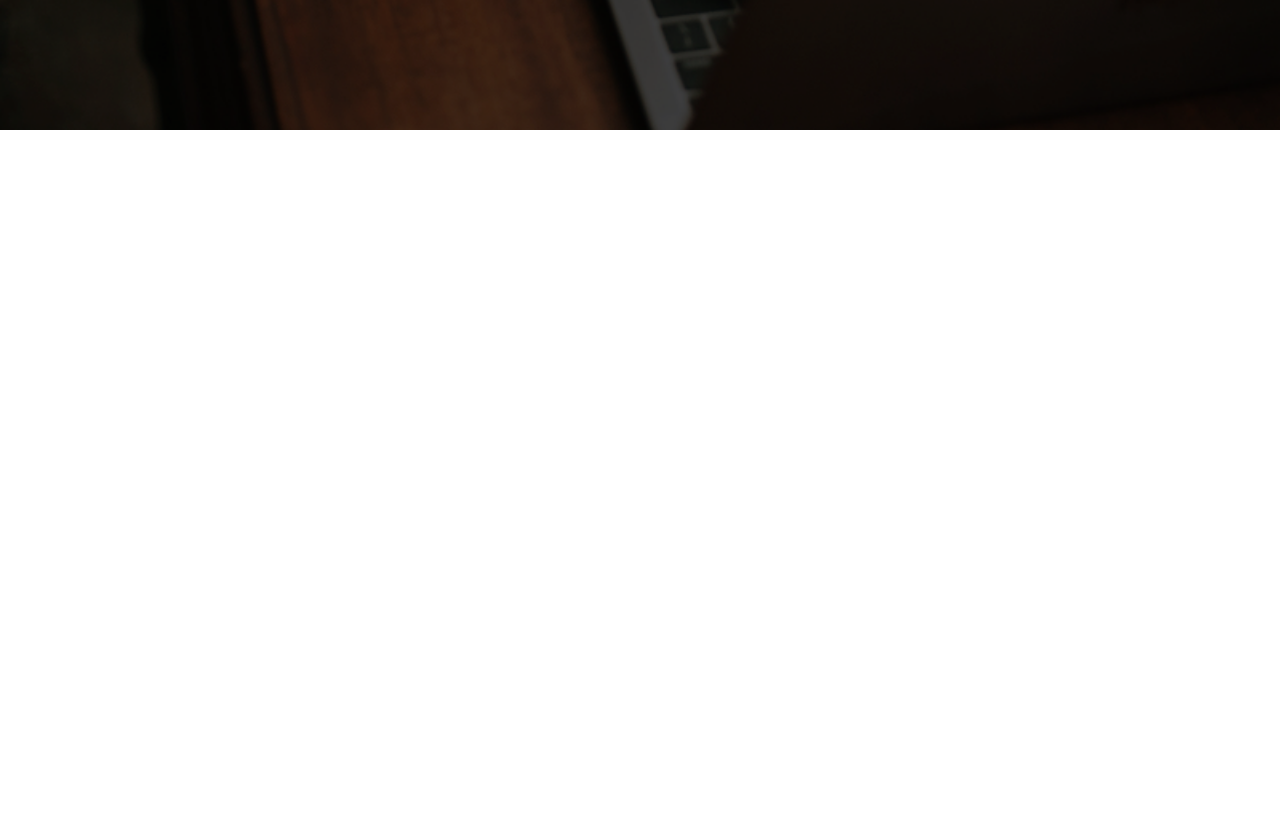
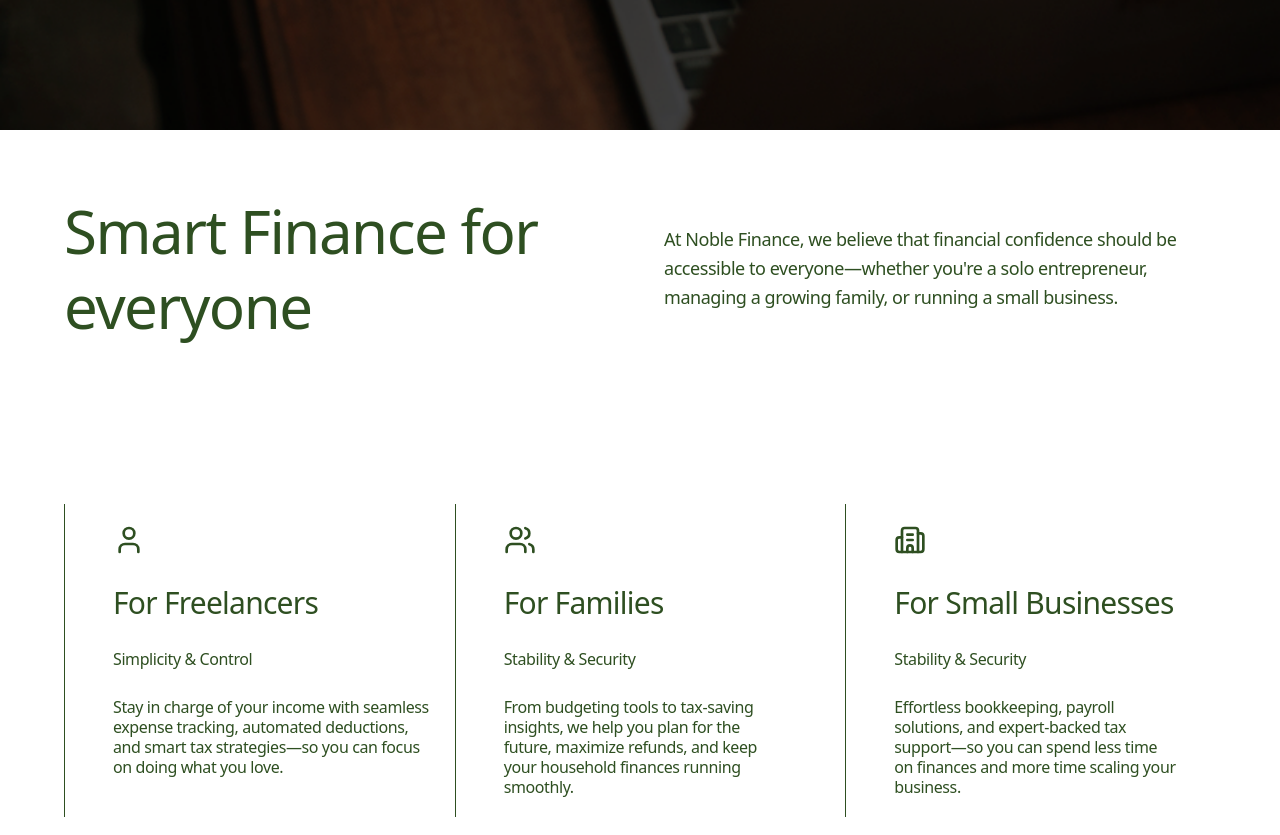
Before and after one commit to AdebimpeAbdulhamidEniola/friendly_accounting_service, a Next.js app: page /test in a window 1280 px wide. Shown: the part 4060-4895 px from the top of the page. Before the commit the page ends 4190 px from the top, so only its background shows below. Built offline with nearby package versions, Linux system fonts and the light colour scheme.

Commit message:
expand home layout

```diff
--- /dev/null
+++ b/components/home/CustomPlan.tsx
@@ -0,0 +1,25 @@
+import {Card,CardHeader,CardContent, CardTitle} from "@/components/ui/card"
+import { Button } from "../ui/button"
+import Image from "next/image"
+
+const CustomPlan = () => {
+
+    return (
+        <div>
+            <Card>
+                <CardHeader>
+                    <CardTitle className="text-muted-foreground">A custom built plan for you</CardTitle>
+                </CardHeader>
+                <CardContent>
+                    <p>At Noble Finances, we believe that tax filing should be seamless, accurate, and stress-free. Our approach is centered on three key pillars: simplicity, accuracy, and security.</p>
+                    <Button className="bg-white">Learn More</Button>
+                </CardContent>
+            </Card>
+
+            <Image src="/stack-woods.png" alt="Stack Woods" width={590} height={375} className="w-[295px] md:w-[350px] lg:w-[590px] h-auto" />
+        </div>
+    )
+
+}
+
+export default CustomPlan
--- a/components/home/MainBody/ImageSection.tsx
+++ b/components/home/ImageSection.tsx
@@ -3,15 +3,13 @@ import Image from "next/image";
 
 const ImageSection = () => {
     return (
-
         <Image src={"/images/section-image.png"}
         alt={"a person typing"}
         width={1920}
         height={1080}
-        className={"w-full h-auto "}
+        className={"w-full h-auto"}
         />
-
     )
 }
 
-export default ImageSection
+export default ImageSection;
--- a/components/home/MainBody/OfferSection.tsx
+++ /dev/null
@@ -1,11 +0,0 @@
-import ImageSection from "./ImageSection"
-
-const OfferSection = () => {
-    return (
-        <div>
-            <ImageSection />
-        </div>
-    )
-}
-
-export default OfferSection
--- /dev/null
+++ b/components/home/WhyUsSection.tsx
@@ -0,0 +1,80 @@
+import { User, Users, Building2, LucideIcon } from "lucide-react";
+
+type WhyUsCard = {
+  icon: LucideIcon;
+  title: string;
+  subtitle: string;
+  description: string;
+};
+
+const whyUsData: WhyUsCard[] = [
+  {
+    icon: User,
+    title: "For Freelancers",
+    subtitle: "Simplicity & Control",
+    description: "Stay in charge of your income with seamless expense tracking, automated deductions, and smart tax strategies—so you can focus on doing what you love."
+  },
+  {
+    icon: Users,
+    title: "For Families",
+    subtitle: "Stability & Security",
+    description: "From budgeting tools to tax-saving insights, we help you plan for the future, maximize refunds, and keep your household finances running smoothly."
+  },
+  {
+    icon: Building2,
+    title: "For Small Businesses",
+    subtitle: "Stability & Security",
+    description: "Effortless bookkeeping, payroll solutions, and expert-backed tax support—so you can spend less time on finances and more time scaling your business."
+  }
+];
+
+const WhyUsSection = () => {
+  return (
+    <section className="w-full py-16 px-4 md:px-8">
+      <div className="max-w-6xl mx-auto">
+        {/* Header - Desktop: side by side, Mobile/Tablet: stacked */}
+        <div className="flex flex-col md:flex-row gap-8 md:gap-12 items-center justify-center mb-16 md:mb-40 text-center md:text-left">
+          <h2 className="text-4xl md:text-5xl lg:text-6xl  text-foreground leading-tight tracking-tight flex-1">
+            Smart Finance for everyone
+          </h2>
+          <p className="text-base lg:text-lg text-foreground leading-relaxed tracking-tight flex-1 max-w-2xl">
+            At Noble Finance, we believe that financial confidence should be accessible to everyone—whether you're a solo entrepreneur, managing a growing family, or running a small business.
+          </p>
+        </div>
+
+        {/* Cards Container */}
+        <div className="space-y-5 lg:space-y-0 lg:grid lg:grid-cols-3 lg:gap-5">
+          {whyUsData.map((card, index) => {
+            const Icon = card.icon;
+            const isFirstCard = index === 0;
+            const isLastCard = index === whyUsData.length - 1;
+
+            return (
+              <div
+                key={card.title}
+                className={`relative pl-0 lg:pl-12 pr-0 ${isLastCard || !isFirstCard ? 'lg:pr-10' : 'lg:pr-0'} py-5 border-t lg:border-t-0 lg:border-l border-primary`}
+              >
+                <div className="space-y-7">
+                  <div className="w-8 h-8">
+                    <Icon className="w-full h-full text-primary" />
+                  </div>
+                  <h3 className="text-2xl md:text-3xl font-normal text-foreground leading-tight tracking-tight">
+                    {card.title}
+                  </h3>
+                  <p className="text-base text-foreground font-normal leading-tight tracking-tight">
+                    {card.subtitle}
+                  </p>
+                  <p className="text-base text-foreground leading-tight tracking-tight">
+                    {card.description}
+                  </p>
+                </div>
+              </div>
+            );
+          })}
+        </div>
+      </div>
+    </section>
+  );
+};
+
+export default WhyUsSection;
--- a/components/home/MainBody/index.tsx
+++ b/components/home/index.tsx
@@ -1,8 +1,8 @@
 import ClientSection from "./ClientSection"
 import Description from "./Description"
 import ServicesSection from "./ServiceSection"
-import OfferSection from "./OfferSection"
-
+import ImageSection from "./ImageSection"
+import WhyUsSection from "./WhyUsSection"
 
 const MainBody = () => {
     return(
@@ -10,7 +10,8 @@ const MainBody = () => {
       <Description />
       <ServicesSection />
       <ClientSection />
-      <OfferSection/>
+      <ImageSection />
+      <WhyUsSection />
       </>
     )
 }
```
Also changed, not shown: app/test/page.tsx (+1 -1 lines), components/home/ClientSection.tsx (renamed from components/home/MainBody/ClientSection.tsx), components/home/Description.tsx (renamed from components/home/MainBody/Description.tsx), components/home/FeedbackSection.tsx (renamed from components/home/MainBody/FeedbackSection.tsx), components/home/ServiceCard.tsx (renamed from components/home/MainBody/ServiceCard.tsx), components/home/ServiceSection.tsx (renamed from components/home/MainBody/ServiceSection.tsx), public/images/stack-woods.png (added).
